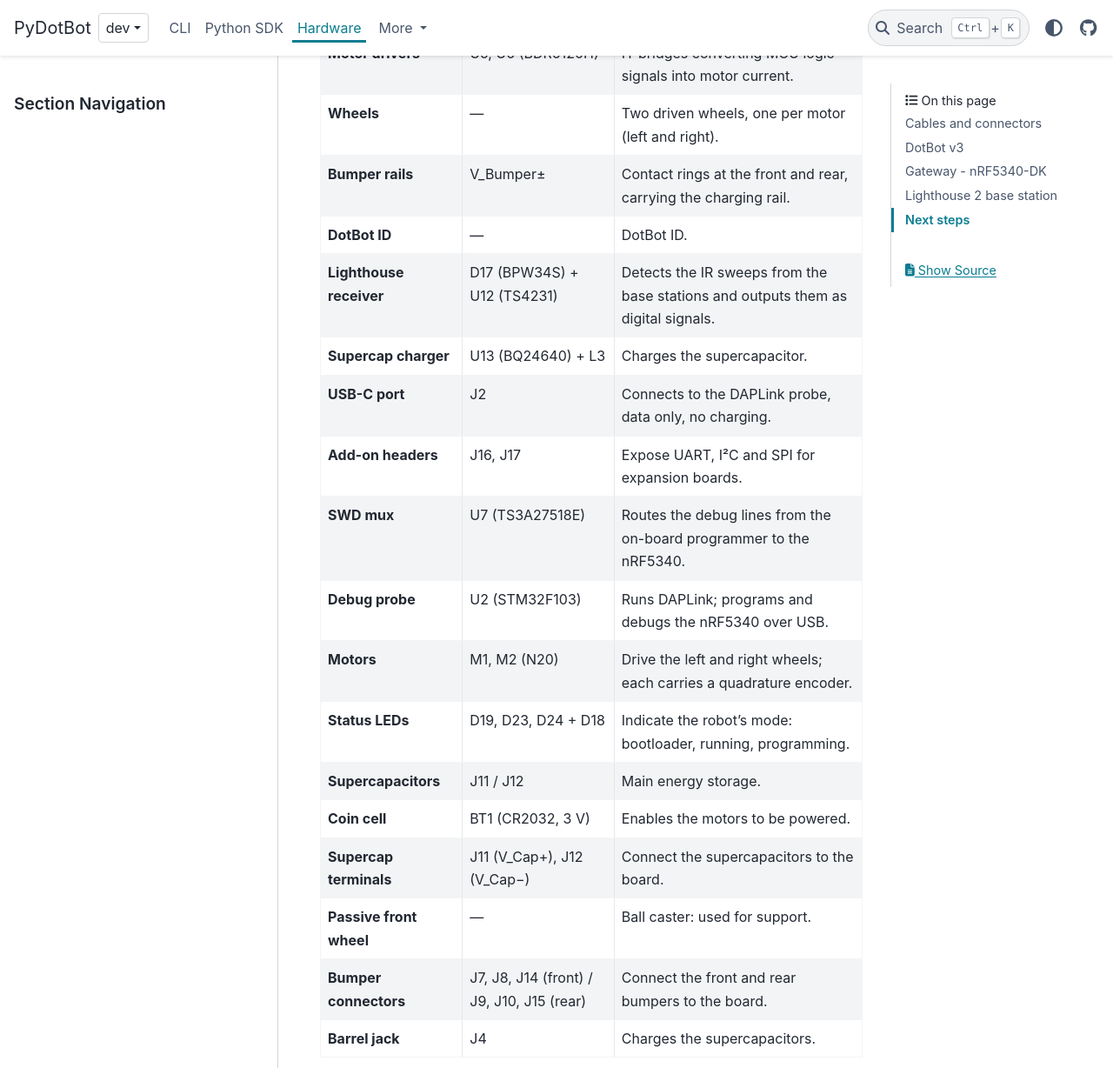
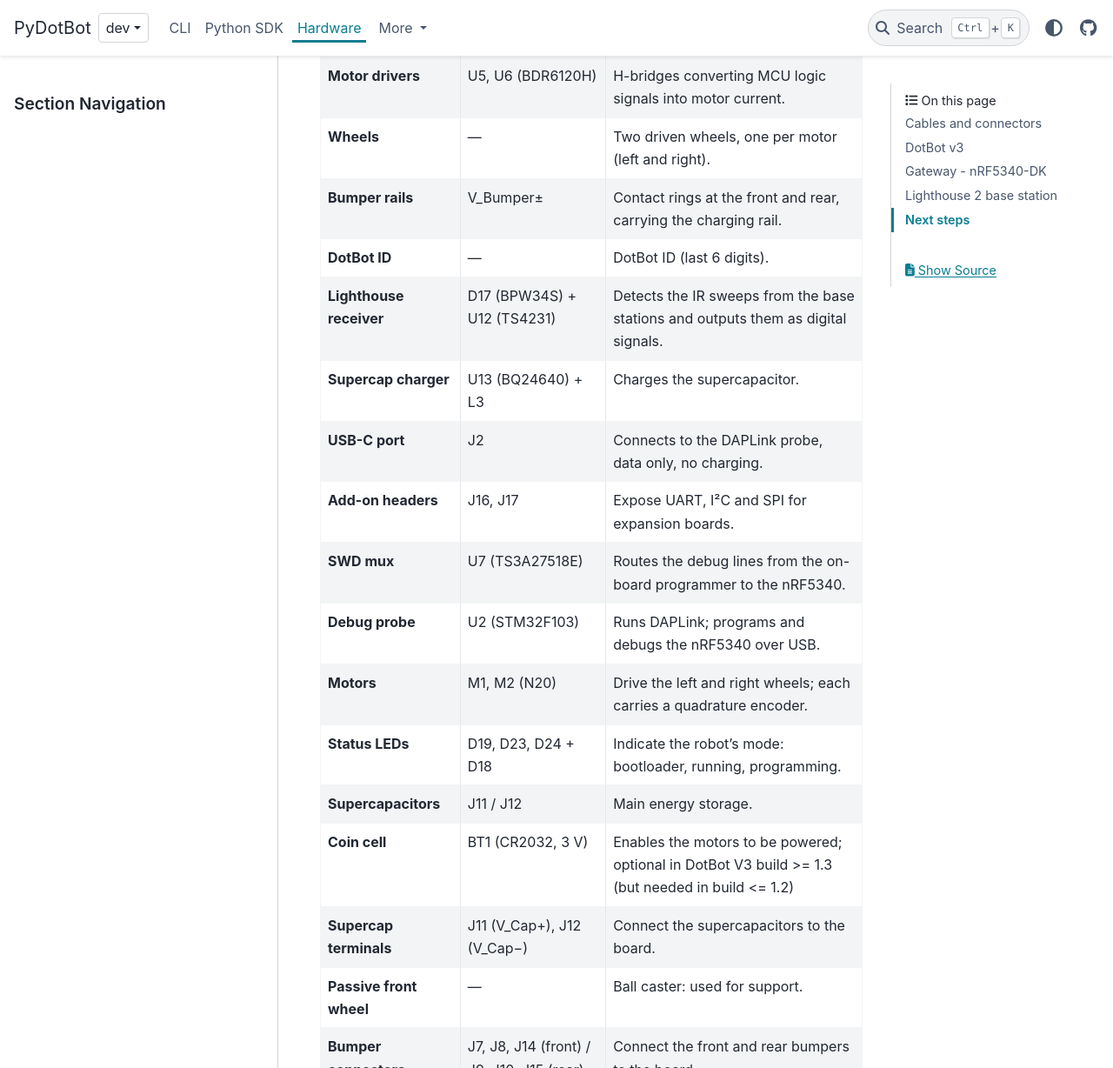
Before and after one commit to DotBots/PyDotBot, a Sphinx documentation site: the page built from doc/hardware/index.md, in a window 1280 px wide and 1400 px high, scrolled down 1458 px, cut to the strip 0-1228 px from the top of the window. Shown: the whole strip at 87% size. Built offline with Sphinx 7.4.7 and the PyData theme 0.15.4, drawn with Linux system fonts in a browser that asks for light colours.

Commit message:
doc: update doc and DotBot image
Updated descriptions for DotBot ID and Coin cell entries and changed the DotBot image to 1.3a

```diff
--- a/doc/hardware/index.md
+++ b/doc/hardware/index.md
@@ -36,7 +36,7 @@ What to have on hand (the two USB cables are the ones you'll reach for most):
 | **Motor drivers** | U5, U6 (BDR6120H) | H-bridges converting MCU logic signals into motor current. |
 | **Wheels** | — | Two driven wheels, one per motor (left and right). |
 | **Bumper rails** | V_Bumper± | Contact rings at the front and rear, carrying the charging rail. |
-| **DotBot ID** |  —  |DotBot ID. |
+| **DotBot ID** |  —  |DotBot ID (last 6 digits). |
 | **Lighthouse receiver** | D17 (BPW34S) + U12 (TS4231) | Detects the IR sweeps from the base stations and outputs them as digital signals. |
 | **Supercap charger** | U13 (BQ24640) + L3 |Charges the supercapacitor. |
 | **USB-C port** | J2 | Connects to the DAPLink probe, data only, no charging. |
@@ -46,17 +46,19 @@ What to have on hand (the two USB cables are the ones you'll reach for most):
 | **Motors** | M1, M2 (N20) | Drive the left and right wheels; each carries a quadrature encoder. |
 | **Status LEDs** | D19, D23, D24 + D18 | Indicate the robot's mode: bootloader, running, programming. |
 | **Supercapacitors** | J11 / J12  | Main energy storage. |
-| **Coin cell** | BT1 (CR2032, 3 V) | Enables the motors to be powered. |
+| **Coin cell** | BT1 (CR2032, 3 V) | Enables the motors to be powered; optional in DotBot V3 build >= 1.3 (but needed in build <= 1.2) |
 | **Supercap terminals** | J11 (V_Cap+), J12 (V_Cap−) | Connect the supercapacitors to the board. |
 | **Passive front wheel** | — | Ball caster: used for support. |
 | **Bumper connectors** | J7, J8, J14 (front) / J9, J10, J15 (rear) |  Connect the front and rear bumpers to the board. |
 | **Barrel jack** | J4 | Charges the supercapacitors. |
 <p align="center">
-  <img width="988" height="649" alt="image" src="https://github.com/user-attachments/assets/c2b05eac-a0ff-4369-bcc2-7ad947905142" /><br>
+ <img width="1256" height="834" alt="image" src="https://github.com/user-attachments/assets/aedbbe38-2032-4eed-b2f0-c43fff9aaa7a" />
+<br>
   <b>Figure 1: DotBot front</b>
 </p>
 <p align="center">
-  <img width="1052" height="732" alt="image" src="https://github.com/user-attachments/assets/058f5a1c-5d77-4452-b8b0-d15a50b4189b" /><br>
+  <img width="1093" height="732" alt="image" src="https://github.com/user-attachments/assets/f3996c54-3f0a-41d5-bd5a-701a79ca4a65" />
+<br>
   <b>Figure 2: DotBot back</b>
 </p>
 
```
